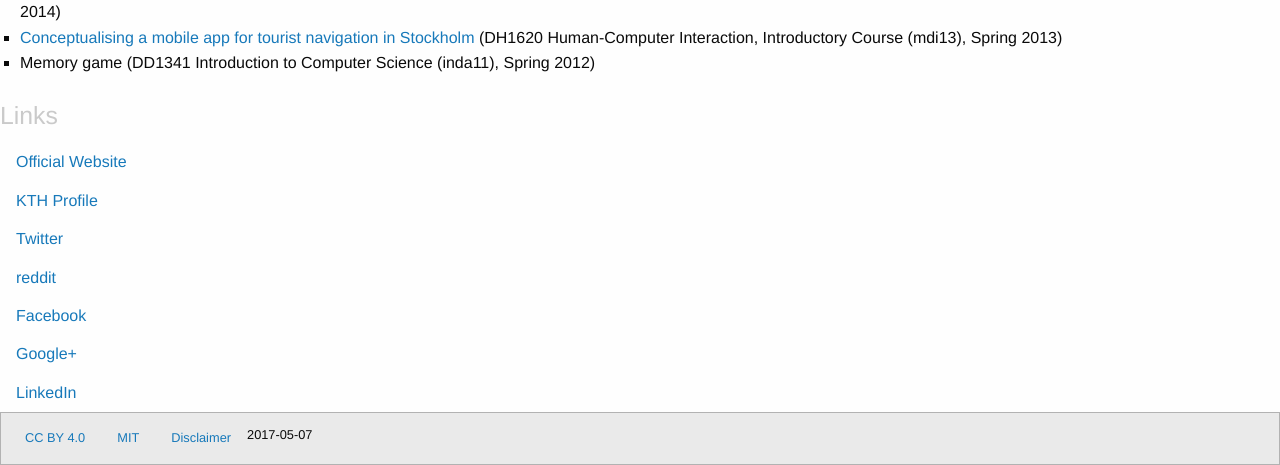
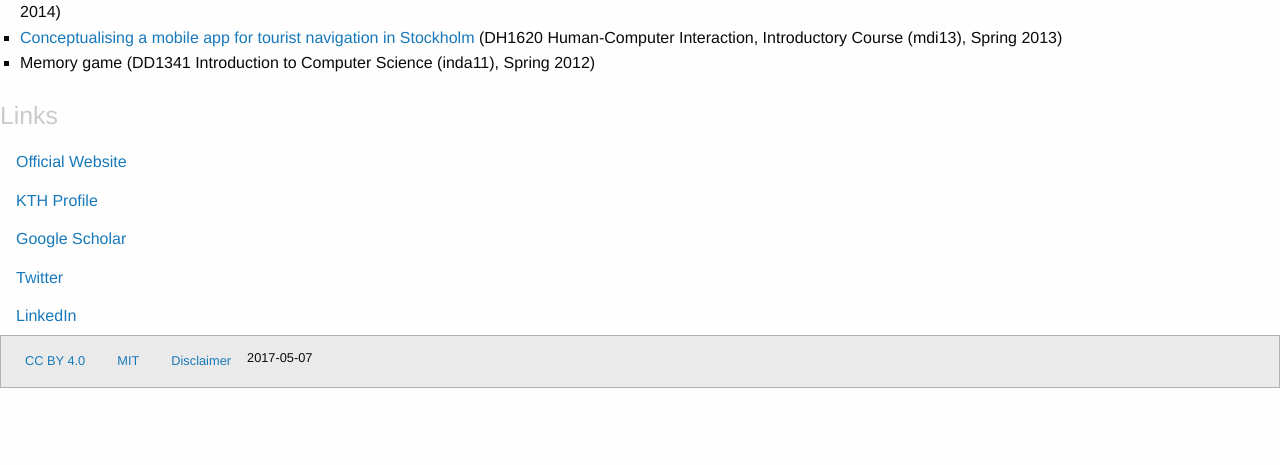
Before and after one commit to hlilje/kth-homepage, a PHP site: page / in a window 1280 px wide. Shown: the part 808-1273 px from the top of the page. After the commit the page ends 1196 px from the top, so only its background shows below. Run offline with PHP 8.4, Linux system fonts and the light colour scheme; some libraries are stand-ins or nearby versions.

Commit message:
Update links

```diff
--- a/index.php
+++ b/index.php
@@ -98,10 +98,8 @@
           <ul class="menu vertical">
             <li><a href="https://hlilje.com/">Official Website</a></li>
             <li><a href="https://www.kth.se/profile/hlilje/">KTH Profile</a></li>
+            <li><a href="https://scholar.google.com/citations?user=C3WwIhcAAAAJ">Google Scholar</a></li>
             <li><a href="https://twitter.com/hlilje">Twitter</a></li>
-            <li><a href="https://www.reddit.com/user/Superkargoeren/">reddit</a></li>
-            <li><a href="https://www.facebook.com/hampusliljekvist">Facebook</a></li>
-            <li><a href="https://plus.google.com/+HampusLiljekvist">Google+</a></li>
             <li><a href="https://www.linkedin.com/in/hlilje">LinkedIn</a></li>
           </ul>
         </section>
```
